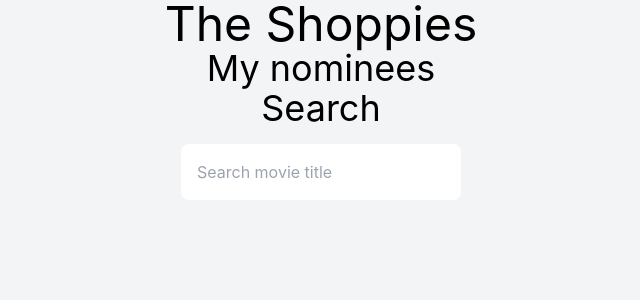
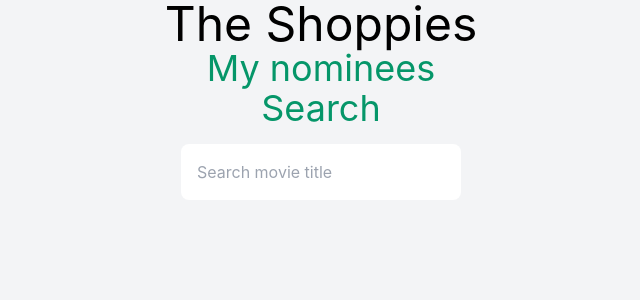
Before and after one commit to armiantos/shopify-fall-intern-challenge, a React (Create React App) app: page / in a window 1280 px wide. Shown: the top 300 px of the page, without its empty margins (319-959 px from the left). Built offline with nearby package versions, Linux system fonts and the light colour scheme.

Commit message:
Add nominate button

```diff
--- a/src/App.tsx
+++ b/src/App.tsx
@@ -32,7 +32,7 @@ async function search(
 
 function App() {
     const [currentPage, setCurrentPage] = useState(1);
-    const [movies, setMovies] = useState<Movie[]>([]);
+    const [nominees, setNominees] = useState<Movie[]>([]);
     const [lastSearch, setLastSearch] = useState<SearchResponse | undefined>(
         undefined
     );
@@ -42,14 +42,14 @@ function App() {
             <div className="container lg:md mx-auto">
                 <h1 className="text-5xl ">The Shoppies</h1>
 
-                <h1 className="text-4xl ">My nominees</h1>
+                <h1 className="text-4xl text-green-600">My nominees</h1>
                 <div className="SearchResults grid grid-cols-2 lg:grid-cols-5 gap-4">
-                    {movies.map((movie) => (
+                    {nominees.map((movie) => (
                         <MovieComponent key={movie.imdbID} movieData={movie} />
                     ))}
                 </div>
 
-                <h1 className="text-4xl ">Search</h1>
+                <h1 className="text-4xl text-green-600">Search</h1>
                 <SearchBar
                     onEnter={async (title) => {
                         setLastSearch(await search(title, currentPage));
@@ -63,7 +63,19 @@ function App() {
                                     <MovieComponent
                                         key={movie.imdbID}
                                         movieData={movie}
-                                    />
+                                    >
+                                        <button
+                                            className="bg-green-600 hover:bg-green-500 text-white px-4 py-2 m-2 rounded shadow-sm hover:shadow-md transition-all"
+                                            onClick={(_) =>
+                                                setNominees([
+                                                    ...nominees,
+                                                    movie,
+                                                ])
+                                            }
+                                        >
+                                            Nominate
+                                        </button>
+                                    </MovieComponent>
                                 ))}
                         </div>
 
```
